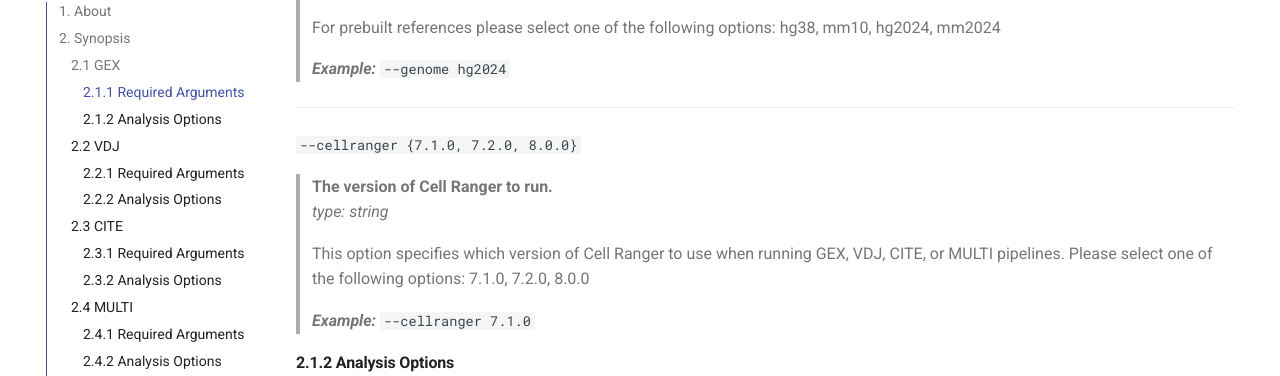
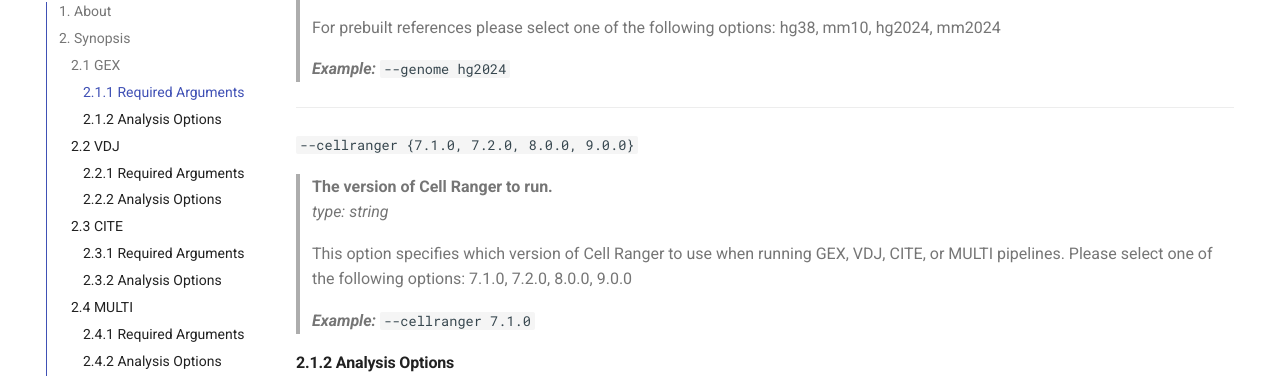
Before and after one commit to OpenOmics/cell-seek, an MkDocs documentation site: the page built from docs/usage/run.md, in a window 1280 px wide and 900 px high, scrolled down 2087 px. Shown: the part 124-500 px from the top of the window. Built offline with MkDocs 1.6.1 and Material for MkDocs 9.7.7, drawn with Linux system fonts in a browser that asks for light colours; comment, search, counter and statistics services are not loaded; the version menu is left out; some of the changed text lies outside the part shown.

Commit message:
Add Cell Ranger 9.0.0 to documentation, and integrate report copy rule to gex pipeline

```diff
--- a/docs/usage/run.md
+++ b/docs/usage/run.md
@@ -78,11 +78,11 @@
 > ***Example:*** `--genome hg2024`
 
 ---
-  `--cellranger {7.1.0, 7.2.0, 8.0.0}`
+  `--cellranger {7.1.0, 7.2.0, 8.0.0, 9.0.0}`
 > **The version of Cell Ranger to run.**
 > *type: string*
 >
-> This option specifies which version of Cell Ranger to use when running GEX, VDJ, CITE, or MULTI pipelines. Please select one of the following options: 7.1.0, 7.2.0, 8.0.0
+> This option specifies which version of Cell Ranger to use when running GEX, VDJ, CITE, or MULTI pipelines. Please select one of the following options: 7.1.0, 7.2.0, 8.0.0, 9.0.0
 >
 > ***Example:*** `--cellranger 7.1.0`
 
@@ -258,11 +258,11 @@
 > ***Example:*** `--genome hg38`
 
 ---
-  `--cellranger {7.1.0, 7.2.0, 8.0.0}`
+  `--cellranger {7.1.0, 7.2.0, 8.0.0, 9.0.0}`
 > **The version of Cell Ranger to run.**
 > *type: string*
 >
-> This option specifies which version of Cell Ranger to use when running GEX, VDJ, CITE, or MULTI pipelines. Please select one of the following options: 7.1.0, 7.2.0, 8.0.0
+> This option specifies which version of Cell Ranger to use when running GEX, VDJ, CITE, or MULTI pipelines. Please select one of the following options: 7.1.0, 7.2.0, 8.0.0, 9.0.0
 >
 > ***Example:*** `--cellranger 7.1.0`
 
@@ -339,11 +339,11 @@
 > ***Example:*** `--genome hg38`
 
 ---
-  `--cellranger {7.1.0, 7.2.0, 8.0.0}`
+  `--cellranger {7.1.0, 7.2.0, 8.0.0, 9.0.0}`
 > **The version of Cell Ranger to run.**
 > *type: string*
 >
-> This option specifies which version of Cell Ranger to use when running GEX, VDJ, CITE, or MULTI pipelines. Please select one of the following options: 7.1.0, 7.2.0, 8.0.0
+> This option specifies which version of Cell Ranger to use when running GEX, VDJ, CITE, or MULTI pipelines. Please select one of the following options: 7.1.0, 7.2.0, 8.0.0, 9.0.0
 >
 > ***Example:*** `--cellranger 7.1.0`
 
@@ -498,11 +498,11 @@
 > ***Example:*** `--genome hg38`
 
 ---
-  `--cellranger {7.1.0, 7.2.0, 8.0.0}`
+  `--cellranger {7.1.0, 7.2.0, 8.0.0, 9.0.0}`
 > **The version of Cell Ranger to run.**
 > *type: string*
 >
-> This option specifies which version of Cell Ranger to use when running GEX, VDJ, CITE, or MULTI pipelines. Please select one of the following options: 7.1.0, 7.2.0, 8.0.0
+> This option specifies which version of Cell Ranger to use when running GEX, VDJ, CITE, or MULTI pipelines. Please select one of the following options: 7.1.0, 7.2.0, 8.0.0, 9.0.0
 >
 > ***Example:*** `--cellranger 7.1.0`
 
```
Also changed, not shown: 2 other files.
